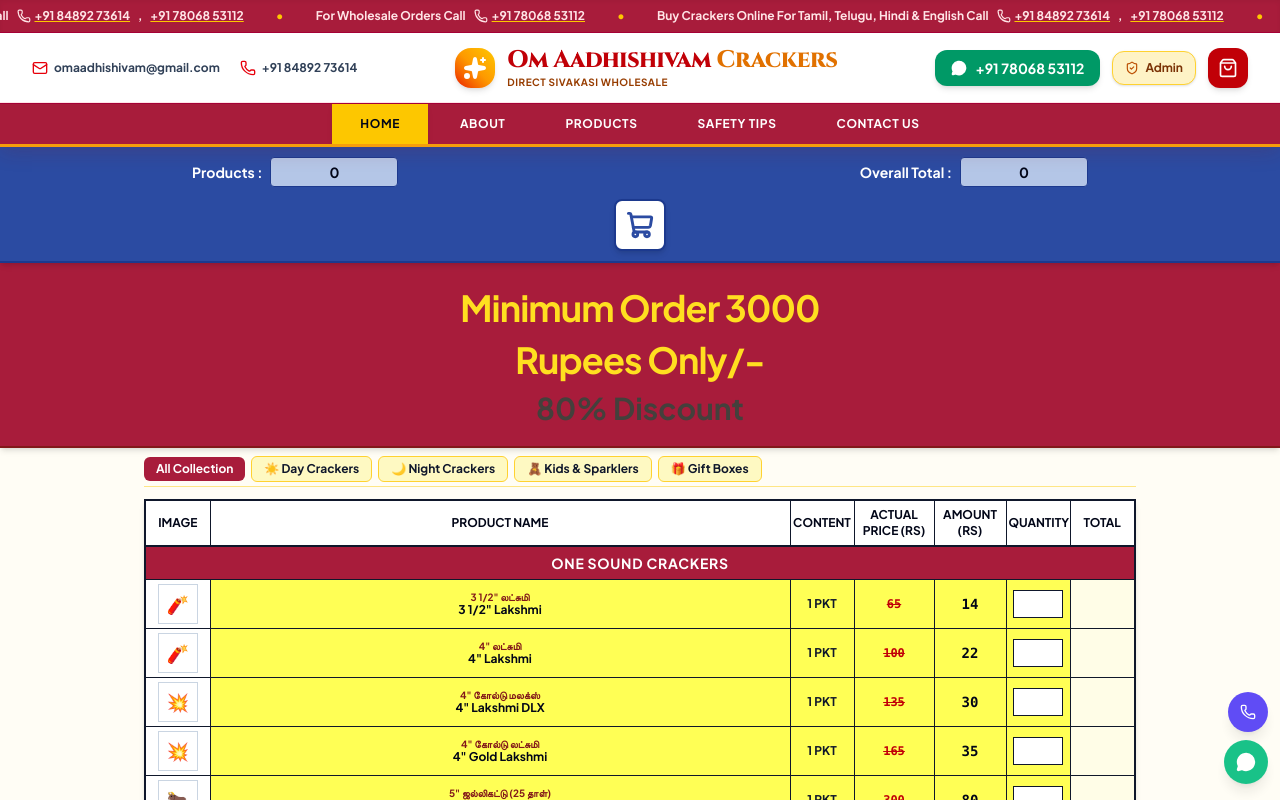
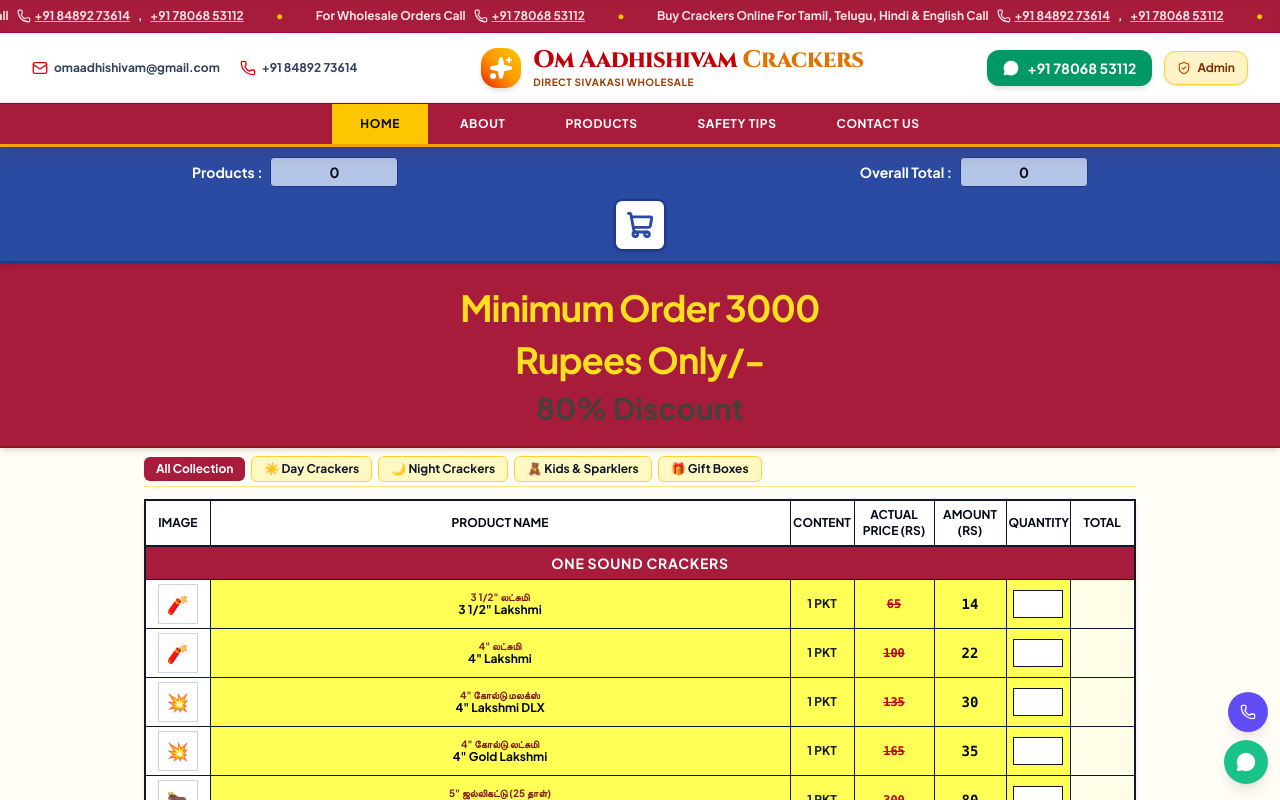
Before and after one commit to gokila0/crackers, a React (Vite) app: page / in a window 1280 px wide. Shown: the top 800 px of the page. Built offline with nearby package versions, Linux system fonts and the light colour scheme.

Commit message:
Remove red cart button and add item count badge to blue cart button

```diff
--- a/src/components/Header.jsx
+++ b/src/components/Header.jsx
@@ -104,20 +104,6 @@
               <ShieldCheck className="w-3.5 h-3.5 text-amber-700" />
               <span>Admin</span>
             </Link>
-
-            {/* Cart Icon Button */}
-            <button
-              onClick={onOpenCart}
-              aria-label="Shopping Cart"
-              className="relative p-2.5 rounded-xl bg-red-700 hover:bg-red-800 text-white font-bold shadow-md transition-all group cursor-pointer"
-            >
-              <ShoppingBag className="w-5 h-5 text-white" />
-              {cartCount > 0 && (
-                <span className="absolute -top-1.5 -right-1.5 w-5 h-5 rounded-full bg-yellow-400 text-slate-950 text-[11px] font-black flex items-center justify-center border-2 border-red-900 shadow-md animate-bounce">
-                  {cartCount}
-                </span>
-              )}
-            </button>
           </div>
 
         </div>
--- a/src/components/StickyEstimatorBar.jsx
+++ b/src/components/StickyEstimatorBar.jsx
@@ -31,14 +31,19 @@
           </div>
         </div>
 
-        {/* Center Cart Icon Button */}
+        {/* Center Cart Icon Button with Item Count Badge */}
         <button
           onClick={onOpenCart}
-          className="bg-white hover:bg-slate-100 text-[#2b4ba2] p-2.5 rounded-lg border-2 border-blue-900 shadow-md transition-all active:scale-95 cursor-pointer mt-1"
+          className="relative bg-white hover:bg-slate-100 text-[#2b4ba2] p-2.5 rounded-lg border-2 border-blue-900 shadow-md transition-all active:scale-95 cursor-pointer mt-1"
           title="View Order Estimate"
           aria-label="View Order Estimate"
         >
           <ShoppingCart className="w-7 h-7 text-[#2b4ba2] stroke-[2.5]" />
+          {totalProductsCount > 0 && (
+            <span className="absolute -top-2 -right-2 w-6 h-6 rounded-full bg-yellow-400 text-slate-950 text-xs font-black flex items-center justify-center border-2 border-red-900 shadow-md animate-bounce">
+              {totalProductsCount}
+            </span>
+          )}
         </button>
       </div>
     </div>
```
